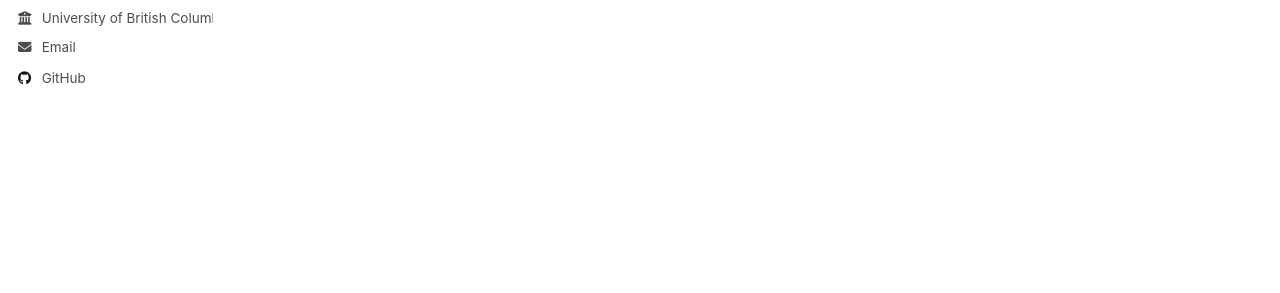
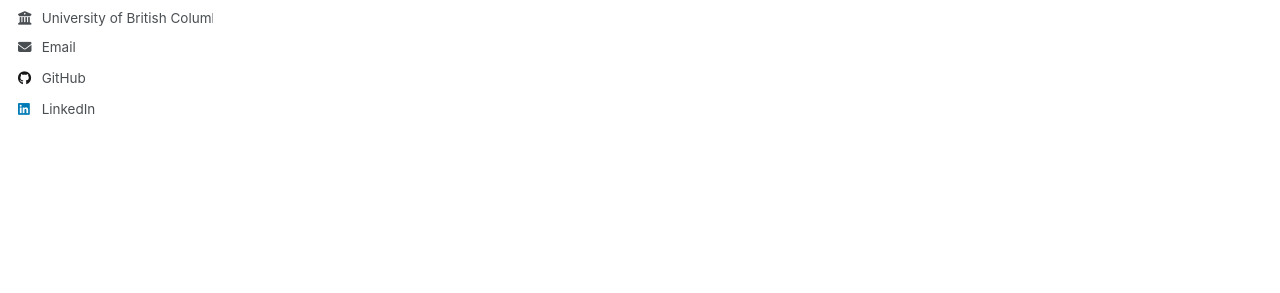
Before and after one commit to GoniBM/gonibm.github.io, a Jekyll site: the page built from _pages/about.md, in a window 1280 px wide. Shown: the part 395-688 px from the top of the page. Built offline with Jekyll 4.4.1, drawn with Linux system fonts in a browser that asks for light colours; a script that is not in the unit is left out.

Commit message:
Update GitHub and LinkedIn usernames in config

```diff
--- a/_config.yml
+++ b/_config.yml
@@ -48,7 +48,7 @@ author:
   bitbucket        :
   codepen          :
   dribbble         :
-  github           : "academicpages"
+  github           : "GoniBM"
   kaggle           :
   stackoverflow    :
 
@@ -63,7 +63,7 @@ author:
   keybase          :
   instagram        :
   lastfm           :
-  linkedin         : # Goni Bebzuck Marom
+  linkedin         : "Goni Bebzuck Marom"
   mastodon         :
   medium           :
   pinterest        :
```
